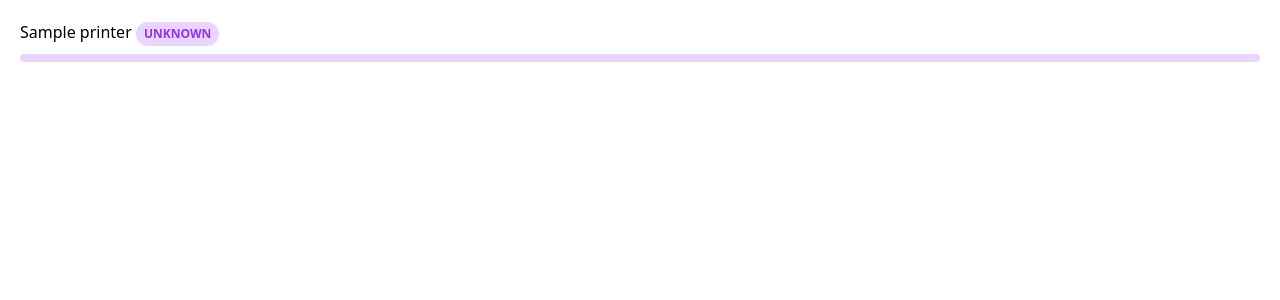
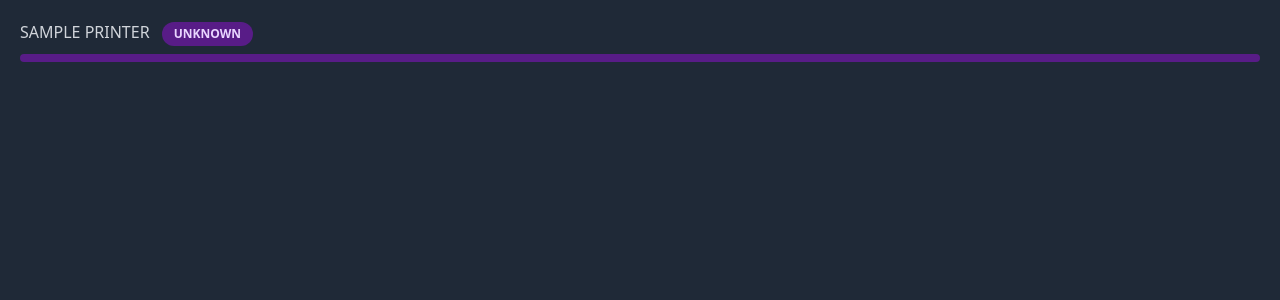
Before and after one commit to tufts-nolop/OctoMonitor, a Flask app: template templates/index.html in a window 1280 px wide. Shown: the top 300 px of the page. Run offline with Flask 2, Linux system fonts and the light colour scheme; the template is opened without the code that fills it: most values are stand-ins (such as "Sample title", 1, 10 or a date in 2020); parts of the project's set-up code (start-up, migrations or seed data) failed here and were passed over; some libraries are stand-ins or nearby versions.

Commit message:
so much working now

```diff
--- a/templates/index.html
+++ b/templates/index.html
@@ -5,18 +5,18 @@
   <meta name="viewport" content="width=device-width, initial-scale=1.0">
   <script src="https://cdn.tailwindcss.com"></script>
 </head>
-<body>
+<body class="bg-gray-800">
 {% for printer in printers %}
 <div class="relative px-5 pt-5">
   <div class="flex mb-2 items-center justify-between">
     <div>
-      {{printer}}
-      <span id="{{printer}}-status" class="text-xs font-semibold inline-block py-1 px-2 uppercase rounded-full text-purple-600 bg-purple-200">
+      <span class="text-gray-300">{{printer.upper()}}</span>
+      <span id="{{printer}}-status" class="text-xs font-semibold inline-block py-1 px-3 mx-2 uppercase rounded-full text-purple-200 bg-purple-900">
         unknown
       </span>
     </div>
   </div>
-  <div id="{{printer}}-bar-bg" class="overflow-hidden h-2 text-xs flex rounded bg-purple-200">
+  <div id="{{printer}}-bar-bg" class="overflow-hidden h-2 text-xs flex rounded bg-purple-900">
     <div id="{{printer}}-bar" class="shadow-none flex flex-col text-center whitespace-nowrap text-white justify-center bg-purple-500 w-0">
     </div>
   </div>
@@ -37,9 +37,9 @@
       var minutes  = Math.floor(seconds / (60));
           seconds -= minutes * (60);
       return ((0<days)?(days+" day, "):"")+hours+"h, "+minutes+"m and "+seconds+"s";
-    }
+    };
     var colors = {
-        "Offline after error" : "red",
+        "Offline after error" : "orange",
         "Operational": "green",
         "Printing": "purple"
     };
@@ -52,28 +52,28 @@
     console.log(responses);
     printers = Object.keys(responses);
     document.addEventListener("DOMContentLoaded", function(){
-        console.log(printers);
         printers.forEach(function(element) {
-            console.log(element)
             let bar = document.getElementById(element + "-bar");
             let barbg = document.getElementById(element + "-bar-bg");
             let status = document.getElementById(element + "-status");
             let timerem = document.getElementById(element + "-time-rem");
             bar.classList.remove("w-0");
             response = responses[element];
-            console.log(response.progress.printTimeLeft);
             seconds_left = parseInt(response.progress.printTimeLeft);
             bar.style.width = seconds_left/216 + "%"; // 216 seconds in 1% of 6 hours
             if(seconds_left > 0) {
                 timerem.textContent = to_dhms(seconds_left) + " remaining";
             }
             status.textContent = states[response.state];
-            status.classList.remove("text-purple-600");
-            status.classList.add("text-" + colors[response.state] + "-600");
-            status.classList.remove("bg-purple-200");
-            status.classList.add("bg-" + colors[response.state] + "-200");
-            barbg.classList.remove("bg-purple-200");
-            barbg.classList.add("bg-" + colors[response.state] + "-200");
+            if(response.state == "Offline after error") {
+              status.textContent += ": " + response.error.replace('!', '.'); // just calm down there
+            };
+            status.classList.remove("text-purple-200");
+            status.classList.add("text-" + colors[response.state] + "-200");
+            status.classList.remove("bg-purple-600");
+            status.classList.add("bg-" + colors[response.state] + "-600");
+            barbg.classList.remove("bg-purple-900");
+            barbg.classList.add("bg-" + colors[response.state] + "-900");
         });
     });
 </script>
```
